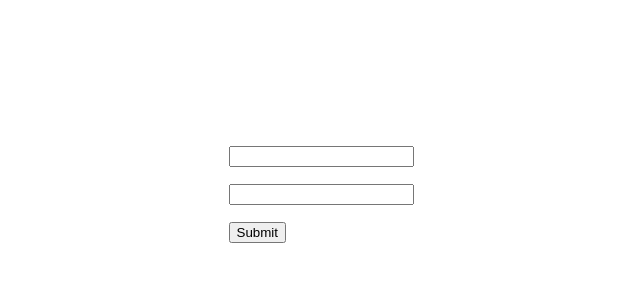
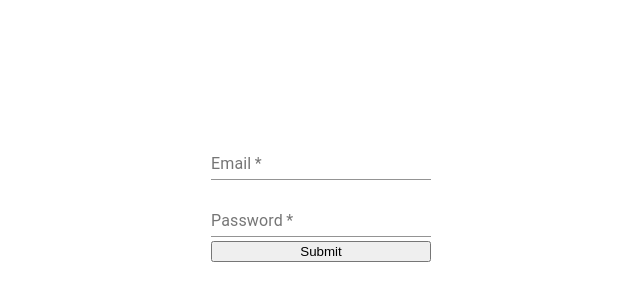
Before and after one commit to lukawski/login-form, a React (Create React App) app: page / in a window 1280 px wide. Shown: the part 206-506 px from the top of the page, without its empty margins (319-959 px from the left). Built offline with nearby package versions, Linux system fonts and the light colour scheme.

Commit message:
feat: use material ui text field

```diff
--- a/src/components/LoginForm/LoginForm.tsx
+++ b/src/components/LoginForm/LoginForm.tsx
@@ -1,6 +1,7 @@
 import React from "react";
 import { useForm } from "react-hook-form";
 import * as yup from "yup";
+import { TextField, FormGroup } from "@material-ui/core";
 
 type UserLoginData = {
   email: string;
@@ -21,16 +22,30 @@ function LoginForm({ onSubmit }: LoginFormProps) {
   });
 
   return (
-    <form onSubmit={handleSubmit(onSubmit)}>
-      <div>
-        <input name="email" type="email" ref={register()} />
-        <p>{errors.email?.message}</p>
-      </div>
-      <div>
-        <input name="password" type="password" ref={register()} />
-        <p>{errors.password?.message}</p>
-      </div>
-      <input type="submit" />
+    <form onSubmit={handleSubmit(onSubmit)} noValidate>
+      <FormGroup>
+        <TextField
+          required
+          name="email"
+          type="email"
+          label="Email"
+          margin="dense"
+          innerRef={register()}
+          error={!!errors.email}
+          helperText={errors.email?.message}
+        />
+        <TextField
+          required
+          name="password"
+          type="password"
+          label="Password"
+          margin="dense"
+          innerRef={register()}
+          error={!!errors.password}
+          helperText={errors.password?.message}
+        />
+        <input type="submit" />
+      </FormGroup>
     </form>
   );
 }
```
